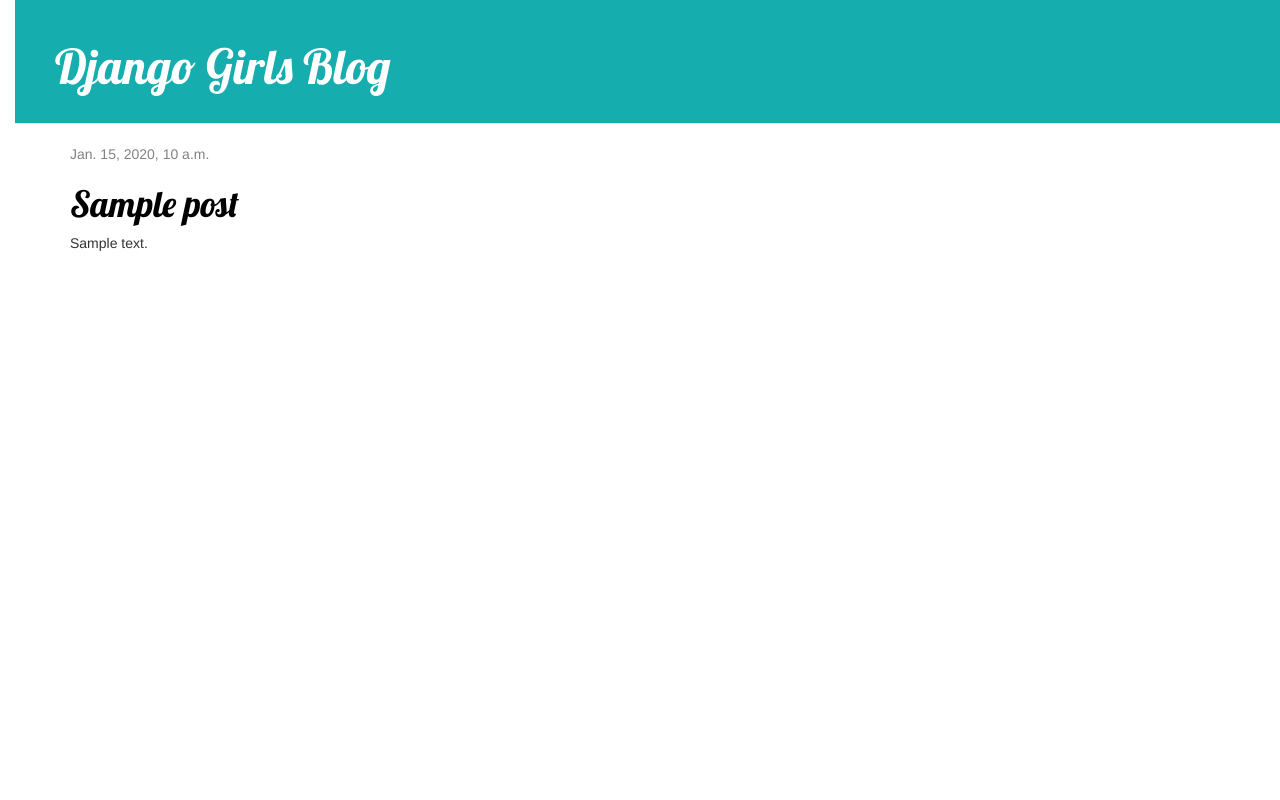
After one commit to Ronkeyroo2/my-first-blog, a Django app: template blog/templates/blog/base.html in a window 1280 px wide. The commit adds this page. Run offline with Django 3.2, Linux system fonts and the light colour scheme; the template is opened without the code that fills it: most values are stand-ins (such as "Sample title", 1, 10 or a date in 2020); some libraries are stand-ins or nearby versions.

Commit message:
Modified templates to display posts from database.

```diff
--- /dev/null
+++ b/blog/Static/css/blog.css
@@ -0,0 +1,54 @@
+h1 a {
+    color: #15ADAD;
+    font-family: 'Lobster';
+}
+body {
+    padding-left: 15px;
+}
+
+.page-header {
+    background-color: #15ADAD;
+    margin-top: 0;
+    padding: 20px 20px 20px 40px;
+}
+
+.page-header h1, .page-header h1 a, .page-header h1 a:visited, .page-header h1 a:active {
+    color: #ffffff;
+    font-size: 36pt;
+    text-decoration: none;
+}
+
+.content {
+    margin-left: 40px;
+}
+
+h1, h2, h3, h4 {
+    font-family: 'Lobster', cursive;
+}
+
+.date {
+    color: #828282;
+}
+
+.save {
+    float: right;
+}
+
+.post-form textarea, .post-form input {
+    width: 100%;
+}
+
+.top-menu, .top-menu:hover, .top-menu:visited {
+    color: #ffffff;
+    float: right;
+    font-size: 26pt;
+    margin-right: 20px;
+}
+
+.post {
+    margin-bottom: 70px;
+}
+
+.post h1 a, .post h1 a:visited {
+    color: #000000;
+}
--- /dev/null
+++ b/blog/templates/blog/base.html
@@ -0,0 +1,32 @@
+{% load staticfiles %}
+<html>
+    <head>
+        <title>Django Girls blog</title>
+        <link rel="stylesheet" href="//maxcdn.bootstrapcdn.com/bootstrap/3.2.0/css/bootstrap.min.css">
+        <link rel="stylesheet" href="//maxcdn.bootstrapcdn.com/bootstrap/3.2.0/css/bootstrap-theme.min.css">
+        <link href='//fonts.googleapis.com/css?family=Lobster&subset=latin,latin-ext' rel='stylesheet' type='text/css'>
+        <link rel="stylesheet" href="{% static 'css/blog.css' %}">
+    </head>
+    <body>
+       <body>
+    <div class="page-header">
+        <h1><a href="/">Django Girls Blog</a></h1>
+    </div>
+    <div class="content container">
+        <div class="row">
+            <div class="col-md-8">
+            {% for post in posts %}
+    <div class="post">
+        <div class="date">
+            {{ post.published_date }}
+        </div>
+        <h1><a href="">{{ post.title }}</a></h1>
+        <p>{{ post.text|linebreaksbr }}</p>
+    </div>
+{% endfor %}
+            </div>
+        </div>
+    </div>
+</body>
+    </body>
+</html>
```
Also changed, not shown: blog/templates/blog/post_list.html (+25 -4 lines).
